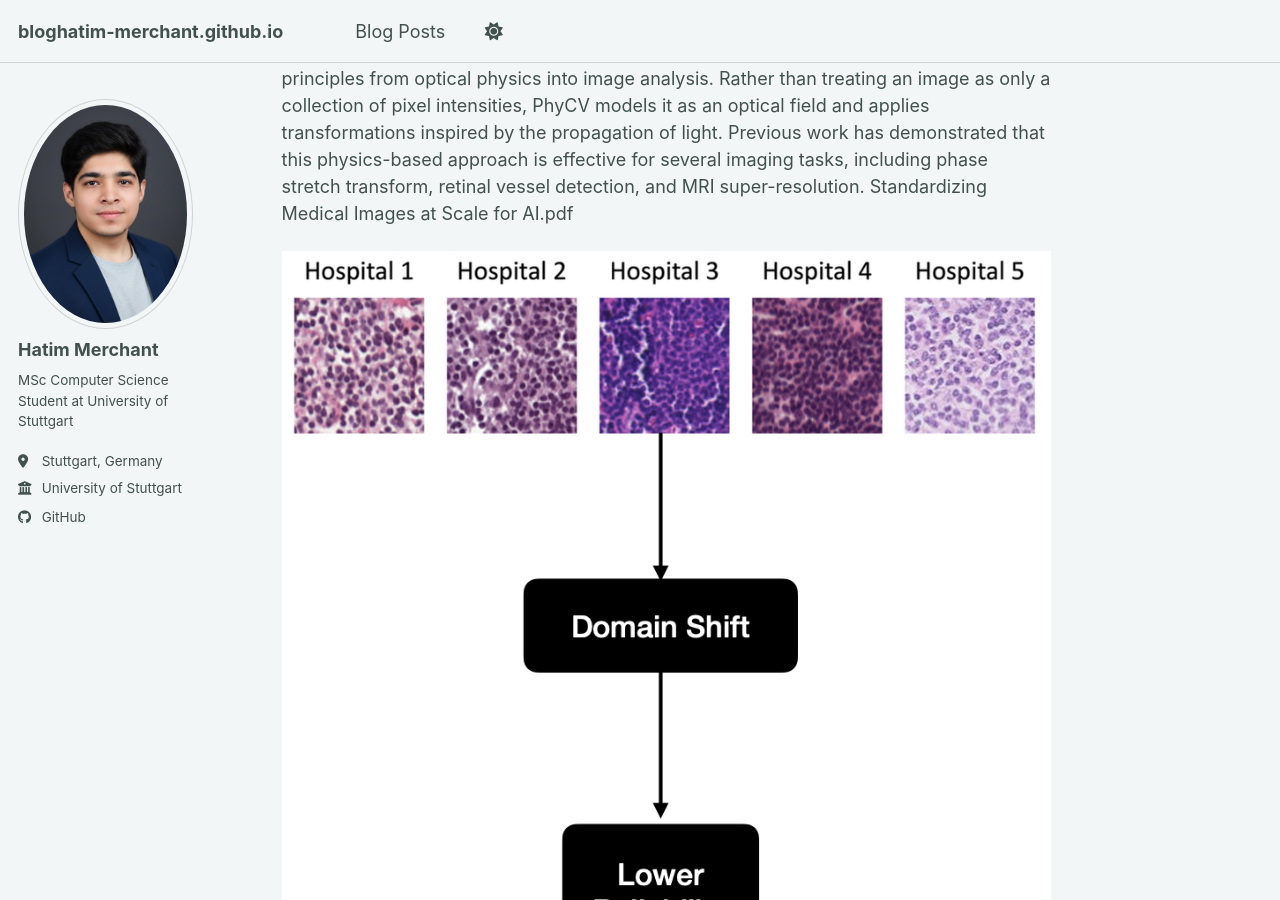
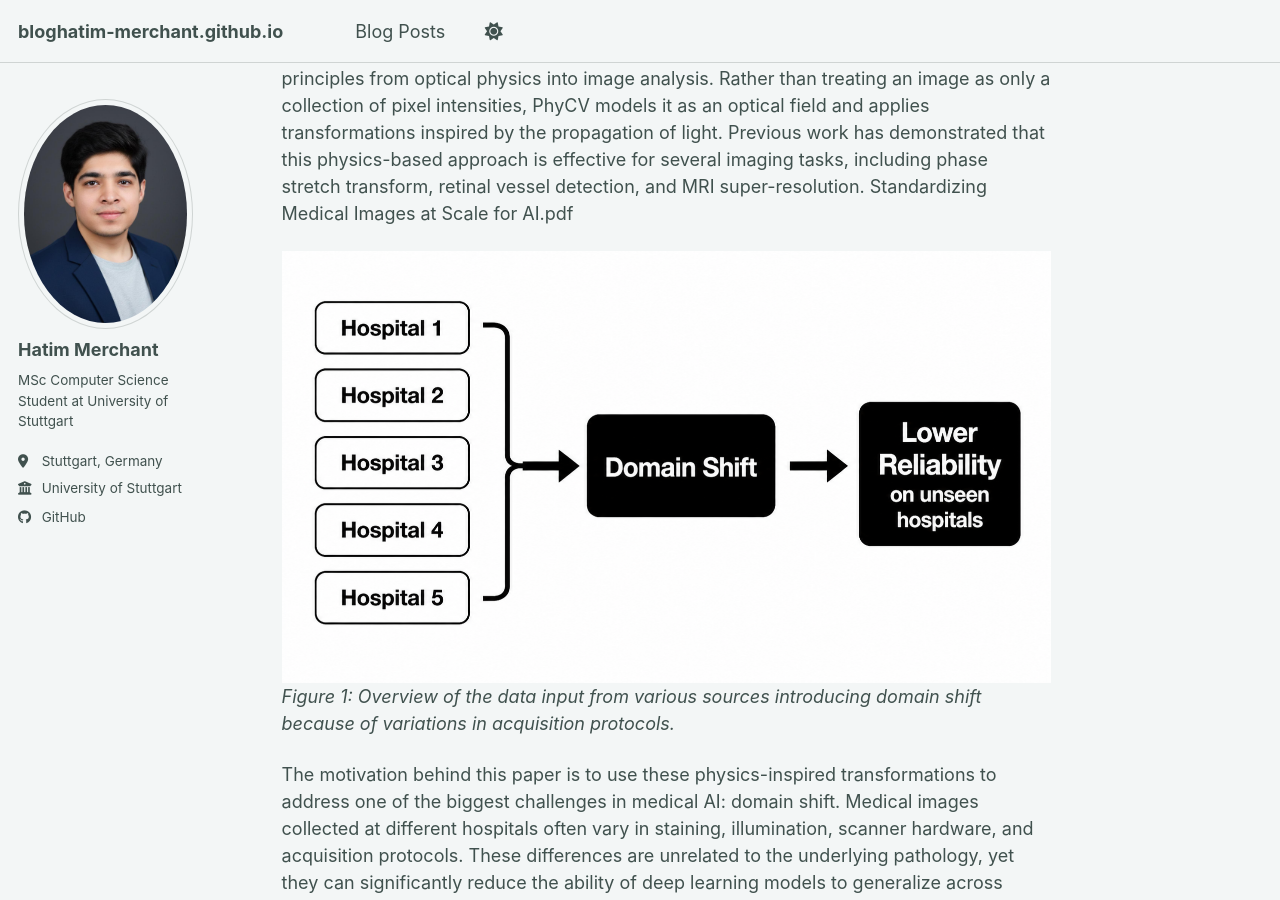
Before and after one commit to Hatim-Merchant/bloghatim-merchant.github.io, a Jekyll site: the page built from _posts/2026-07-26-blog-post-1.md, in a window 1280 px wide and 900 px high, scrolled down 2064 px. Built offline with Jekyll 4.4.1, drawn with Linux system fonts in a browser that asks for light colours; a style sheet for code colours, icons or effects is not loaded.

Commit message:
added content

```diff
--- a/_posts/2026-07-26-blog-post-1.md
+++ b/_posts/2026-07-26-blog-post-1.md
@@ -40,7 +40,7 @@ In contrast, data standardization is applied as a preprocessing step before mode
 Physics-Inspired Computer Vision (PhyCV) is a computer vision framework that integrates principles from optical physics into image analysis. Rather than treating an image as only a collection of pixel intensities, PhyCV models it as an optical field and applies transformations inspired by the propagation of light. Previous work has demonstrated that this physics-based approach is effective for several imaging tasks, including phase stretch transform, retinal vessel detection, and MRI super-resolution. Standardizing Medical Images at Scale for AI.pdf
 
 
-![Figure 1: Domain Shift Problem]({{ site.baseurl }}/images/1.png)
+![Figure 1: Domain Shift Problem]({{ site.baseurl }}/images/Fig1.png)
 *Figure 1: Overview of the data input from various sources introducing domain shift because of variations in acquisition protocols.*
 
 
```
Also changed, not shown: images/1.png (deleted), images/Fig1.png (added).
